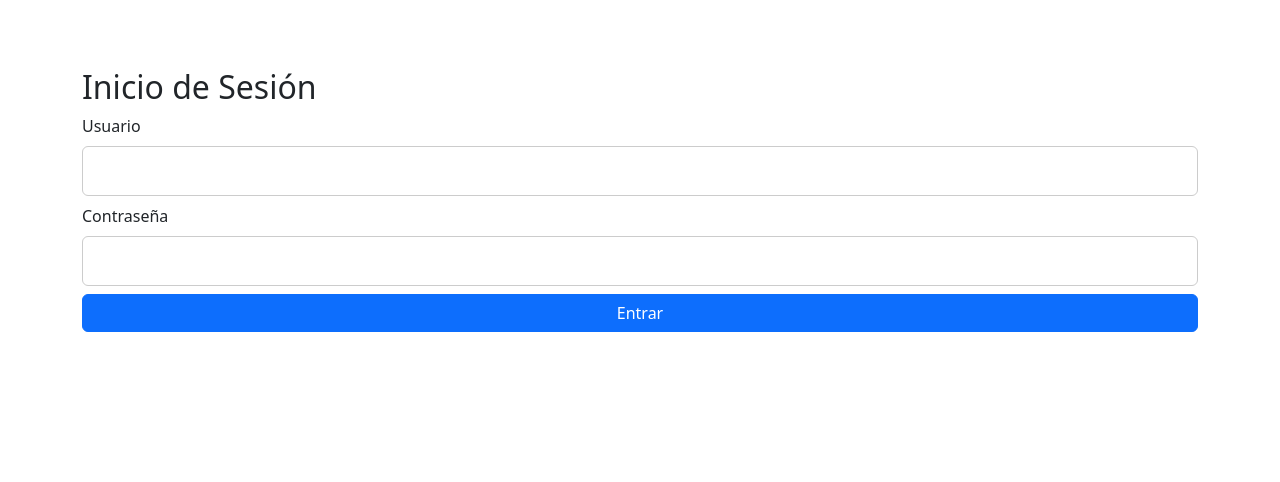
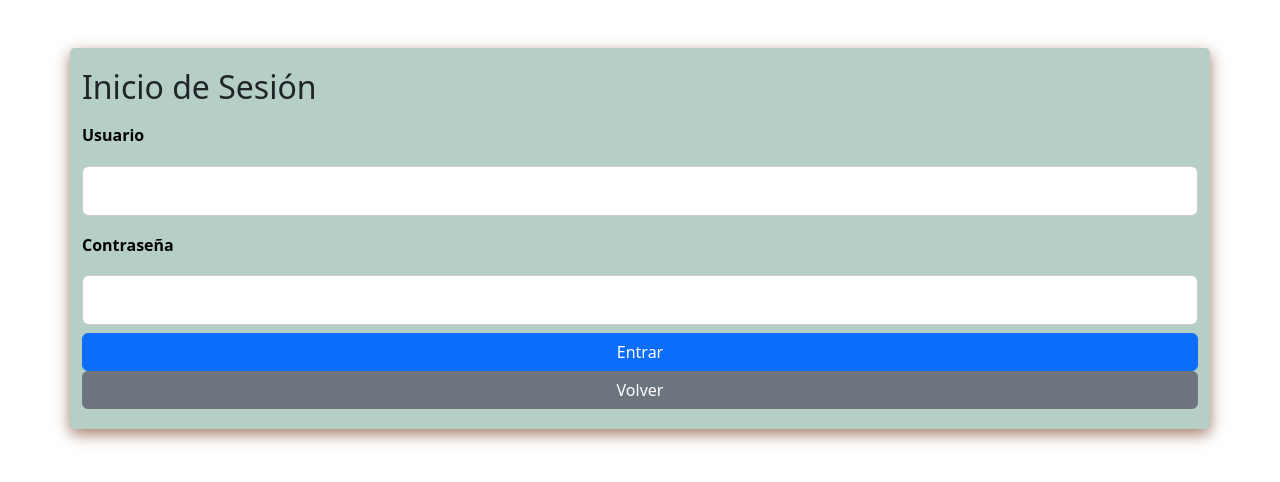
Before and after one commit to afernandezduoc/peak-project-angular, an Angular app: page /login in a window 1280 px wide. Shown: the top 482 px of the page. Built offline with nearby package versions, Linux system fonts and the light colour scheme.

Commit message:
Se realizan mejoras en Home y Login

```diff
--- a/src/app/components/home/home.component.html
+++ b/src/app/components/home/home.component.html
@@ -98,7 +98,9 @@
                         <label for="message">Mensaje</label>
                         <textarea id="message" cols="60" rows="10" class="form-control" placeholder="Escriba su mensaje" name="message" required></textarea>
                     </div>
-                    <button type="submit" class="btn btn-secondary">Enviar</button>
+                    <div class="form-group">
+                        <button type="submit" class="btn btn-secondary">Enviar</button>
+                    </div>
                 </form>
             </div>
         </div>
--- a/src/app/components/login/login.component.html
+++ b/src/app/components/login/login.component.html
@@ -1,4 +1,5 @@
-<div class="container my-5">
+<body>
+        <div class="contact-form-container container my-5">
             <form [formGroup]="loginForm" (ngSubmit)="onSubmit()">
                 <h2>Inicio de Sesión</h2>
                 <div class="form-group">
@@ -16,5 +17,7 @@
                     </div>
                 </div>
                 <button type="submit" class="btn btn-primary">Entrar</button>
+                <button type="button" class="btn btn-secondary" (click)="goBack()">Volver</button>
             </form>
         </div>
+</body>
--- a/src/app/components/login/login.component.ts
+++ b/src/app/components/login/login.component.ts
@@ -21,6 +21,10 @@ export class LoginComponent {
 
   get f() { return this.loginForm.controls; }
 
+  goBack() {
+    this.router.navigate(['/']);
+  }
+
   onSubmit() {
     this.submitted = true;
 
--- a/src/styles.css
+++ b/src/styles.css
@@ -34,6 +34,7 @@ body {
   -webkit-font-smoothing: antialiased;
   -moz-font-smoothing: antialiased;
   -moz-osx-font-smoothing: antialiased;
+  background-color: var(--primary-color);
 }
 
 #header {
@@ -43,7 +44,7 @@ body {
   border-top: 5px solid var(--secondary-color);
   border-bottom: 2px solid var(--secondary-color);
   /*background-color: #343a40;  Color de fondo oscuro */
-  color: white;
+  /*color: white;*/
   padding: 10px 0;
 }
 
@@ -95,7 +96,7 @@ body {
   font-weight: bold;
   display: inline-block;
   vertical-align: middle;
-  float: right;
+  /*float: right;*/
 }
 
 #menu ul {
@@ -438,10 +439,10 @@ a:active {
 .contact-form-container {
   max-width: 40.75rem;
   margin: 0 auto;
-  padding: 0.938rem;
+  /*padding: 0.938rem;*/
   border-radius: 5px;
-  box-shadow: 0 3px 10px var(--secondary-shadow);
-  background: white;
+  box-shadow: 0 5px 15px var(--secondary-shadow);
+  background: var(--tertiary-color);
 }
 
 .contact-form-container label {
@@ -452,7 +453,7 @@ a:active {
 
 .contact-form-container textarea {
   min-height: 6.25rem;
-  font-size: 14px;
+  /*font-size: 14px;*/
 }
 
 .contact-form-container .input-field {
```
Lines whose indentation alone changed are shown as unchanged.
